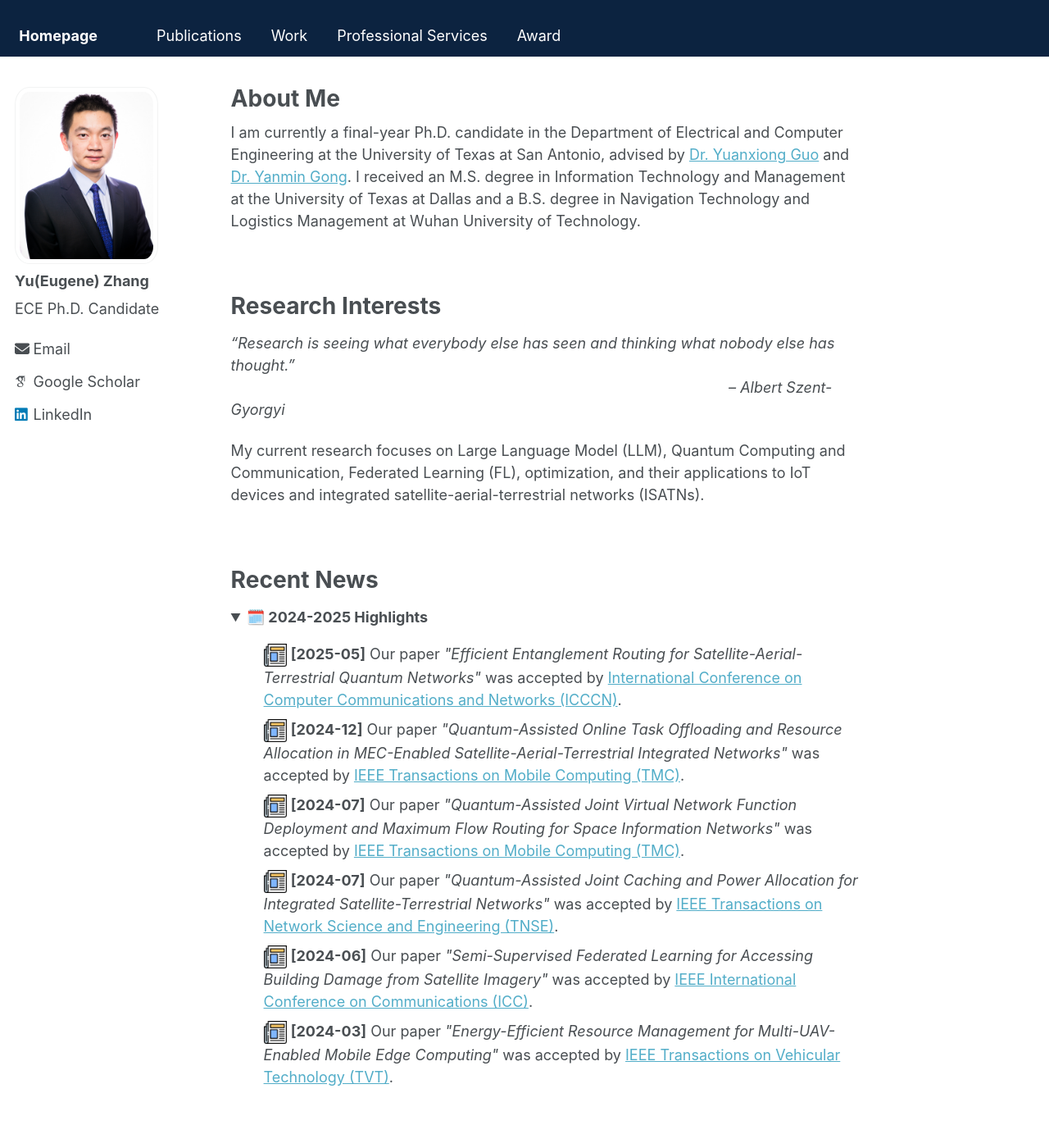
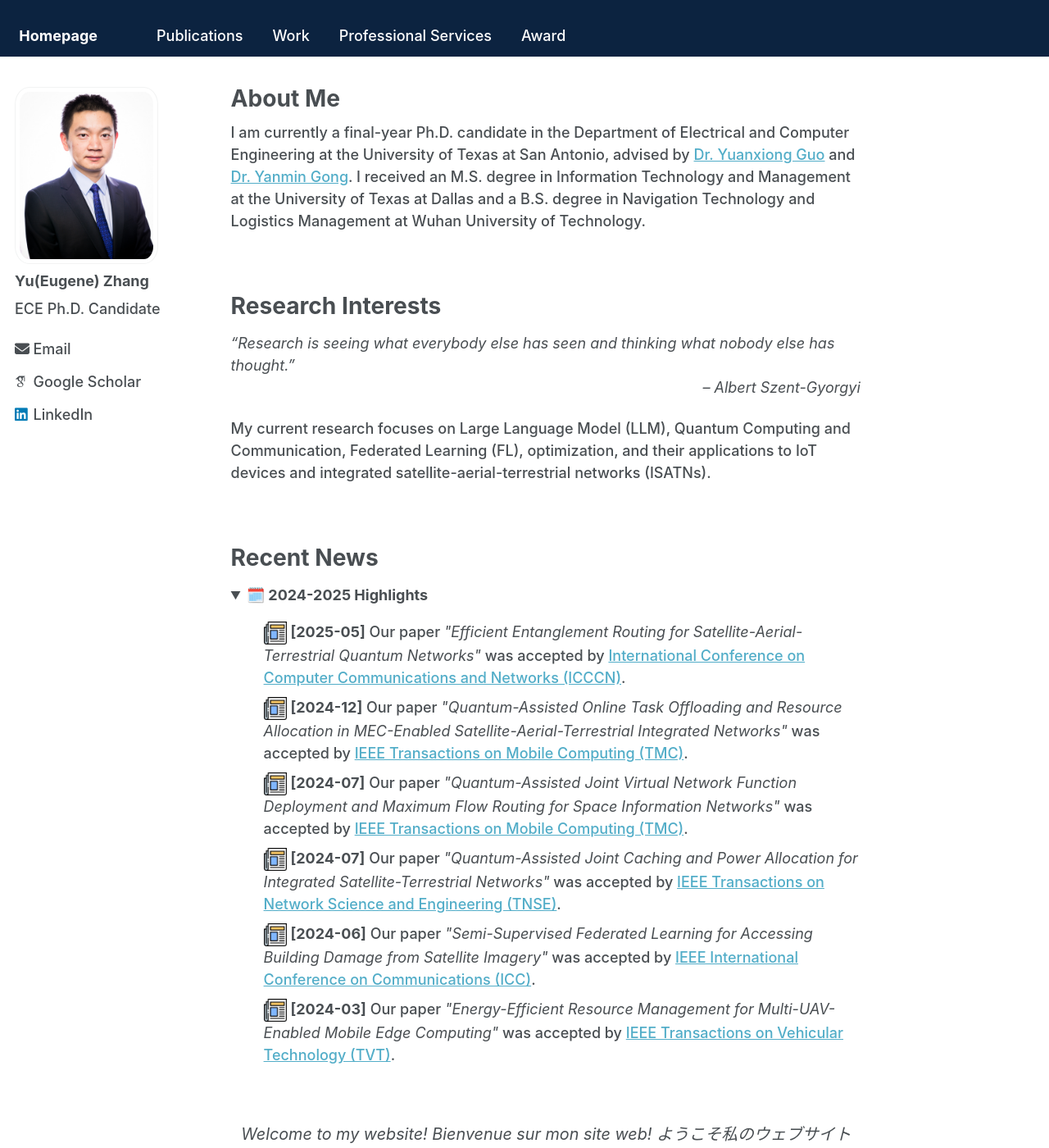
Before and after one commit to Yu-Zhang-Eugene/yu-zhang-eugene.github.io, a Jekyll site: the page built from _pages/about.md, in a window 1280 px wide and 1400 px high. Shown: the whole window at 82% size. Built offline with Jekyll 4.4.1, drawn with Linux system fonts in a browser that asks for light colours; some web fonts are replaced.

Commit message:
Update _base.scss

```diff
--- a/_sass/_base.scss
+++ b/_sass/_base.scss
@@ -14,7 +14,7 @@ body {
   color: $text-color;
   font-family: $global-font-family;
   line-height: 1.5;
-  font-weight: 400;
+  font-weight: 450;
 
   &.overflow--hidden {
     /* when primary navigation is visible, the content in the background won't scroll */
```
